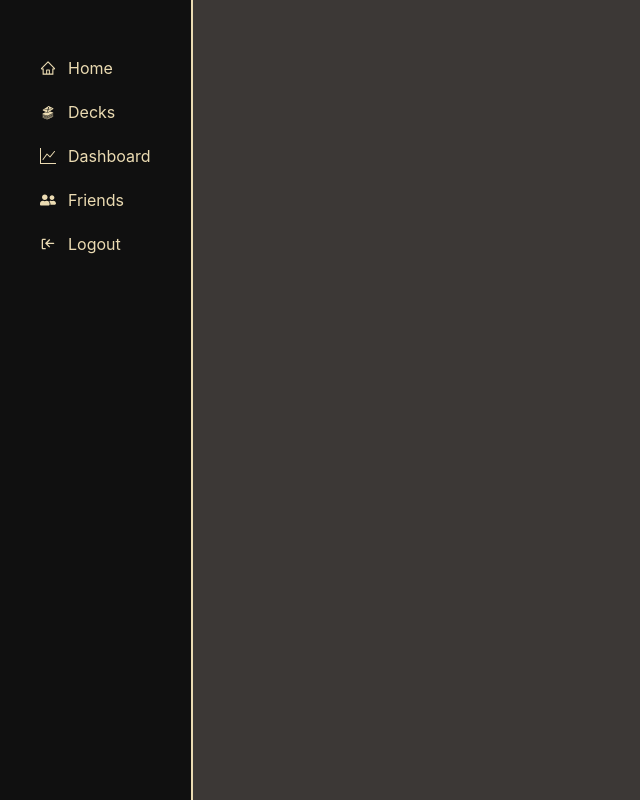
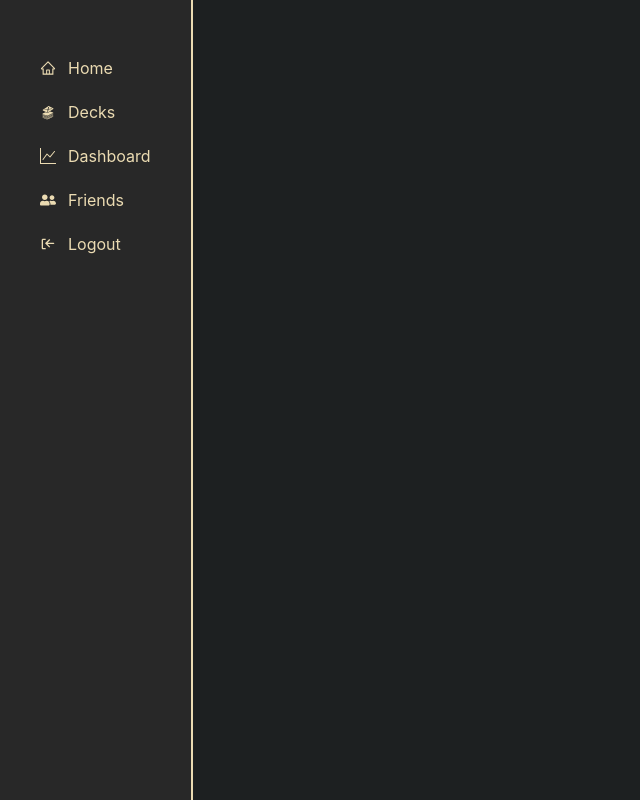
Before and after one commit to yurimds10/FlashcardsApp, a React (Vite) app: page / in a window 1280 px wide. Shown: the whole page, without its empty margins (0-640 px from the left). Built offline with nearby package versions, Linux system fonts and the light colour scheme.

Commit message:
:lipstick: style: modification of background color

```diff
--- a/index.html
+++ b/index.html
@@ -2,7 +2,6 @@
 <html lang="en">
   <head>
     <meta charset="UTF-8" />
-    <link rel="icon" type="image/svg+xml" href="" />
     <meta name="viewport" content="width=device-width, initial-scale=1.0" />
     <title>FlashCards App</title>
 
@@ -12,6 +11,6 @@
   </head>
   <body>
     <div id="root"></div>
-    <script type="module" src="/src/main.tsx"></script>
+    <script type="module" src="./src/main.tsx"></script>
   </body>
 </html>
--- a/tailwind.config.js
+++ b/tailwind.config.js
@@ -8,31 +8,31 @@ export default {
 		},
 		colors: {
 			primary: {
-				background: "#3c3836",
+				background: "#1d2021",
     		foreground: "#ebdbb2"
 			},
 
 			normal: {
-				black:  "#101010",
-				red:    "#cc241d",
-				green:  "#98971a",
-				yellow: "#d79921",
-				blue:   "#458588",
-				purple: "#b16286",
-				aqua:   "#689d6a",
-				gray:   "#928374",
-				orange: "#d65d0e"
+				black:   "#282828",
+				red:     "#cc241d",
+				green:   "#98971a",
+				yellow:  "#d79921",
+				blue:    "#458588",
+				magenta: "#b16286",
+				aqua:    "#689d6a",
+				gray:    "#928374",
+				orange:  "#d65d0e"
 			},
 			alt: {
-				black:  "#202020",
-				red:    "#fb4934",
-				green:  "#b8bb26",
-				yellow: "#fabd2f",
-				blue:   "#83a598",
-				purple: "#d3869b",
-				aqua:   "#8ec97c",
-				gray:   "#a89984",
-				orange: "#fe8919"
+				black:   "#3c3836",
+				red:     "#fb4934",
+				green:   "#b8bb26",
+				yellow:  "#fabd2f",
+				blue:    "#83a598",
+				magenta: "#d3869b",
+				aqua:    "#8ec97c",
+				gray:    "#a89984",
+				orange:  "#fe8919"
 			}
 		},
 		spacing: {
```
